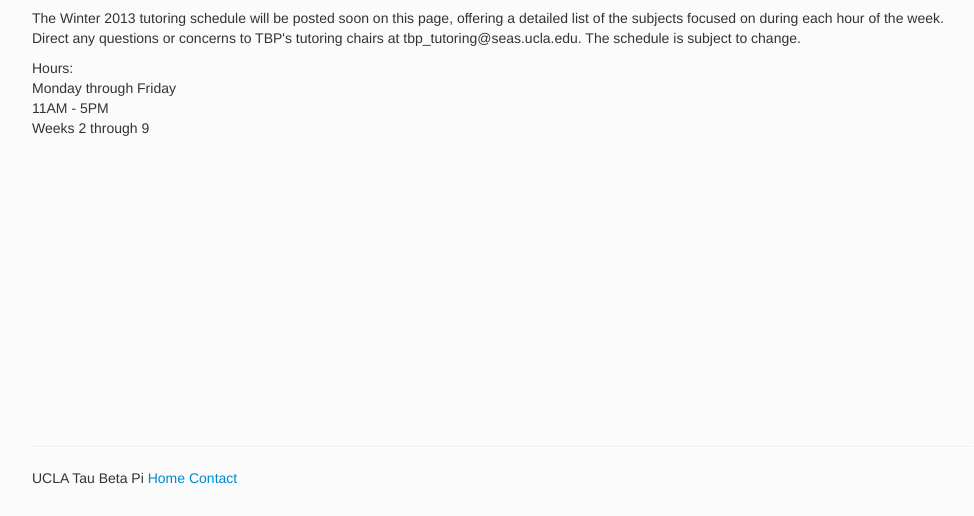
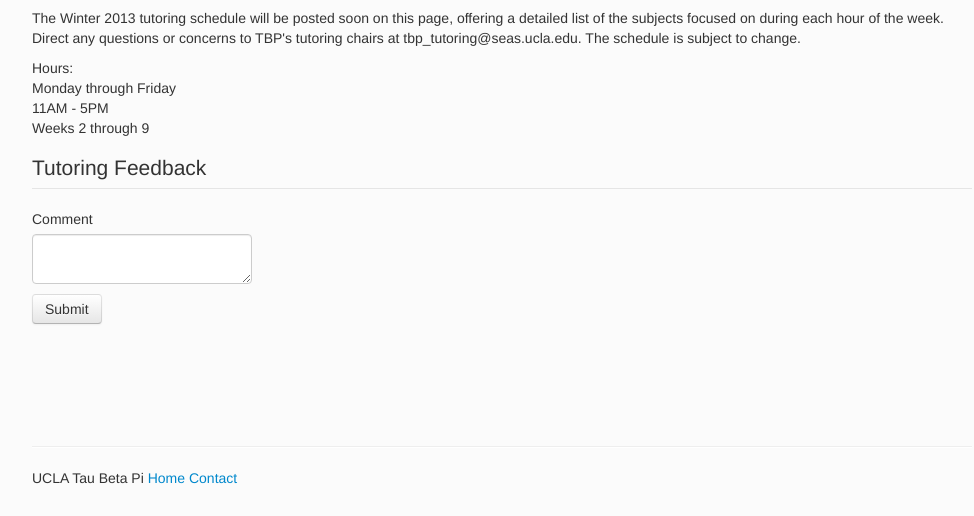
Before and after one commit to shannonjmtan/tbpsite, a Django app: template templates/tutoring.html in a window 1280 px wide. Shown: the part 284-800 px from the top of the page, without its empty margins (138-1112 px from the left). Run offline with Django 3.2, Linux system fonts and the light colour scheme; the template is opened without the code that fills it, so the values that code supplies are empty.

Commit message:
Added tutoring feedback form

```diff
--- a/tbpsite/urls.py
+++ b/tbpsite/urls.py
@@ -21,6 +21,7 @@
     url(r'^officers$', 'app.views.officers'),
     url(r'^faculty$', 'app.views.faculty'),
     url(r'^tutoring$', 'app.views.tutoring'),
+    url(r'^feedback$', 'app.views.feedback'),
     url(r'^contact$', 'app.views.contact'),
     url(r'^eligibility_list$', 'app.views.eligibility_list'),
     url(r'^houses$', 'app.views.houses'),
--- a/templates/tutoring.html
+++ b/templates/tutoring.html
@@ -15,4 +15,13 @@
 11AM - 5PM<br />
 Weeks 2 through 9
 
+<form method="post" action="{% url 'app.views.feedback' %}">
+  {% csrf_token %}
+  <legend>Tutoring Feedback</legend>
+  <label>Comment</label>
+  <textarea name="comment"></textarea>
+  <br />
+  <button type="submit" class="btn">Submit</button>
+</form>
+
 {% endblock %}
```
Also changed, not shown: app/admin.py (+9 -1 lines), app/models.py (+8 -0 lines), app/views.py (+6 -1 lines).
